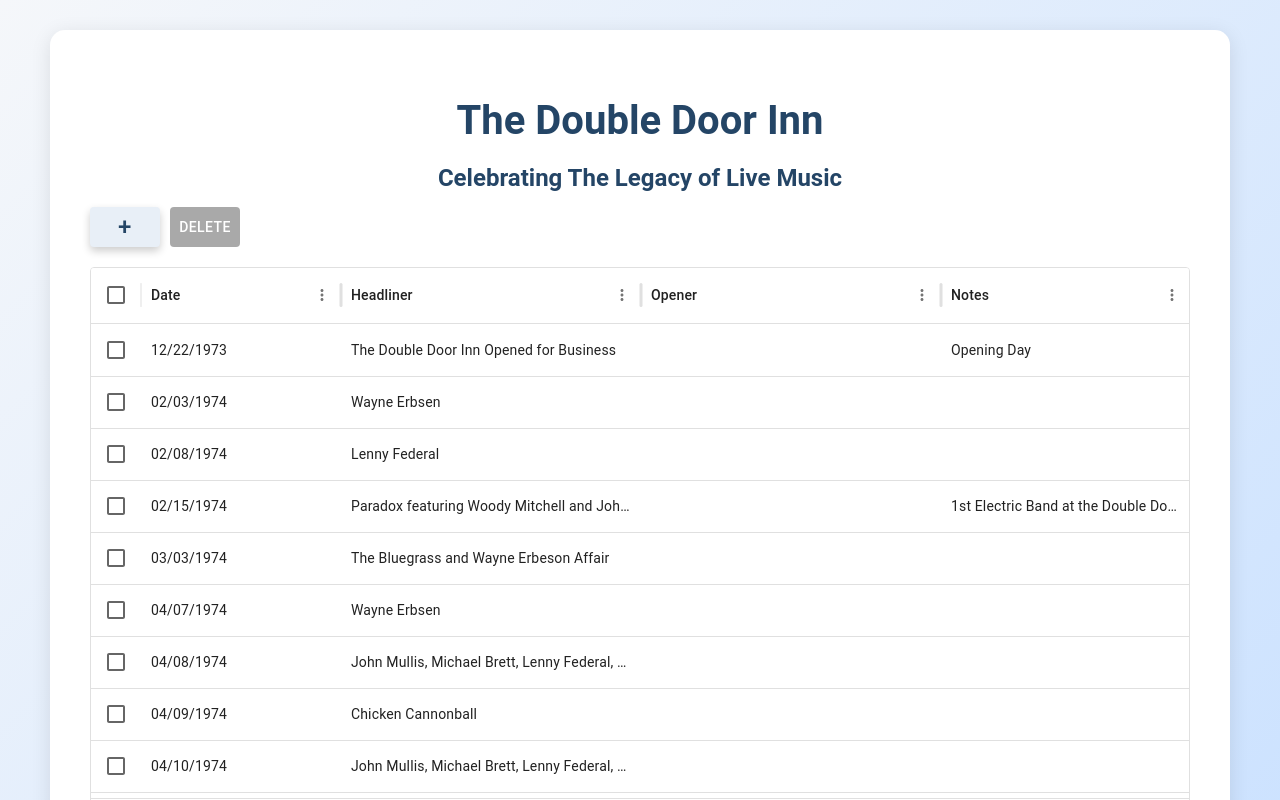
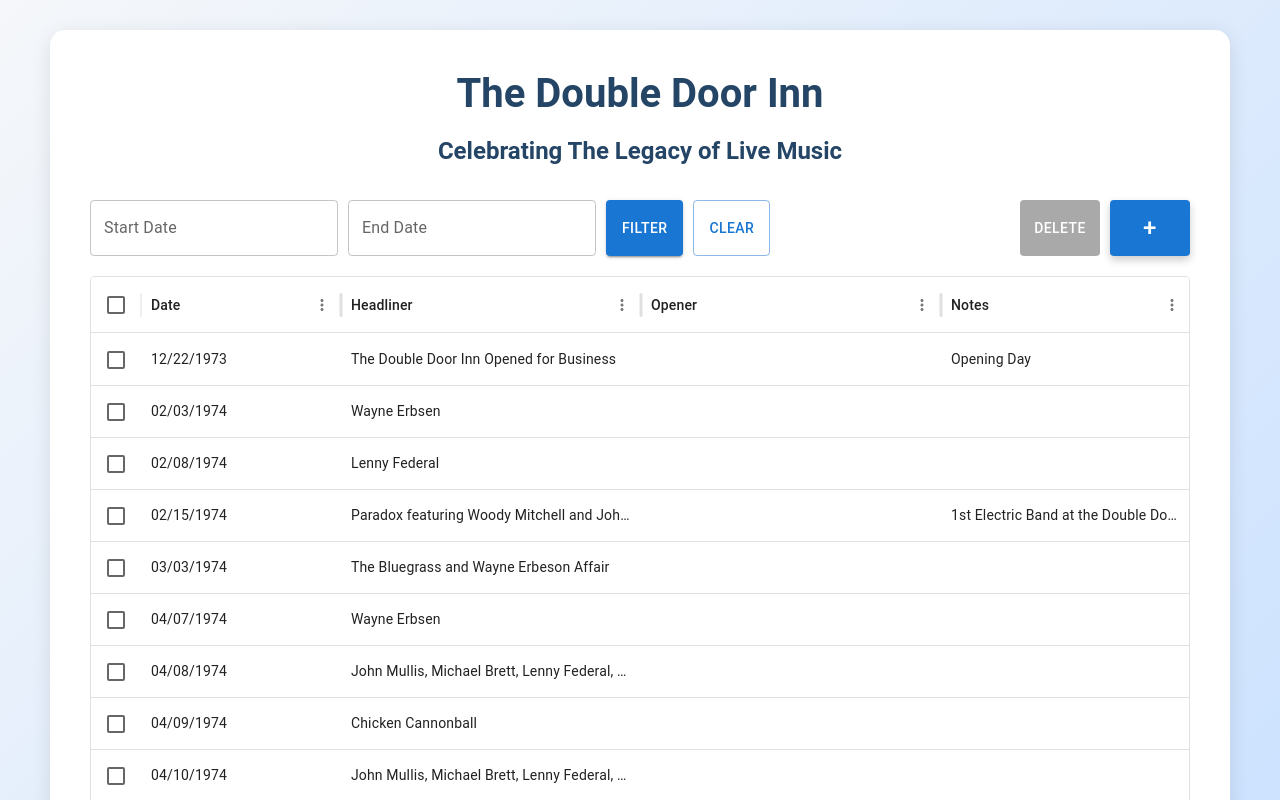
Before and after one commit to connorfewin/double-door-inn, a React (Create React App) app: page / in a window 1280 px wide. Shown: the top 800 px of the page. Built offline with nearby package versions, Linux system fonts and the light colour scheme.

Commit message:
Date filters, Stlying, refactoring of code architecture

```diff
--- a/src/Components/DataTable.js
+++ b/src/Components/DataTable.js
@@ -1,10 +1,11 @@
 import React, { useState } from 'react';
 import { DataGrid } from '@mui/x-data-grid';
 import AddButton from './AddButton';
-import { Button } from '@mui/material';
+import DeleteButton from './DeleteButton';
+import DateFilter from './DateFilter'; // Import the new DateFilter component
 import sampleData from '../Helpers/SampleData.json';
-import '../Styles/DataTable.css'; // Updated import
-import '../Styles/Buttons.css'; // For button styles
+import '../Styles/DataTable.css';
+import '../Styles/Buttons.css';
 
 const columns = [
   { field: 'DATE', headerName: 'Date', width: 200, cellClassName: 'tableCell', sortComparator: (v1, v2) => new Date(v1) - new Date(v2) },
@@ -36,6 +37,7 @@
 
 function DataTable() {
   const [rows, setRows] = useState(initialRows);
+  const [filteredRows, setFilteredRows] = useState(initialRows);
   const [selectionModel, setSelectionModel] = useState([]);
 
   const handleAdd = (newEntry) => {
@@ -45,31 +47,33 @@
       DATE: getDate(newEntry.DATE),
     };
     setRows([...rows, newRow]);
+    setFilteredRows([...rows, newRow]); // Update filtered rows as well
   };
 
-  const handleDelete = () => {
-    const remainingRows = rows.filter((row) => !selectionModel.includes(row.id));
-    setRows(remainingRows);
-    setSelectionModel([]);
+  const handleFilter = (filtered) => {
+    setFilteredRows(filtered);
   };
 
   return (
     <div>
-      <div className="button-container">
-        <AddButton onAdd={handleAdd} />
-        <Button
-          variant="contained"
-          className="delete-button"
-          onClick={handleDelete}
-          disabled={selectionModel.length === 0}
-          style={{ marginLeft: '10px' }}
-        >
-          Delete
-        </Button>
+      {/* Updated row container for the filter and buttons */}
+      <div className="filter-button-container">
+        <DateFilter rows={rows} onFilter={handleFilter} />
+        <div className="button-container">
+          <DeleteButton
+            selectionModel={selectionModel}
+            rows={rows}
+            setRows={setRows}
+            setSelectionModel={setSelectionModel}
+            setFilteredRows={setFilteredRows} // Pass setFilteredRows as prop
+          />
+          <AddButton onAdd={handleAdd} />
+        </div>
       </div>
+
       <div style={{ height: 600, width: '100%', margin: 'auto', overflowX: 'auto' }}>
         <DataGrid
-          rows={rows}
+          rows={filteredRows}
           columns={columns}
           checkboxSelection
           onRowSelectionModelChange={(newSelectionModel) => {
--- /dev/null
+++ b/src/Components/DateFilter.js
@@ -0,0 +1,61 @@
+import React, { useState } from 'react';
+import { Box, TextField, Button } from '@mui/material';
+import { DatePicker } from '@mui/x-date-pickers/DatePicker';
+import { LocalizationProvider } from '@mui/x-date-pickers/LocalizationProvider';
+import { AdapterDayjs } from '@mui/x-date-pickers/AdapterDayjs';
+import dayjs from 'dayjs';
+
+const DateFilter = ({ rows, onFilter }) => {
+  const [startDate, setStartDate] = useState(null);
+  const [endDate, setEndDate] = useState(null);
+
+  const handleDateFilter = () => {
+    const filtered = rows.filter((row) => {
+      const rowDate = dayjs(row.DATE, 'MM/DD/YYYY');
+
+      if (startDate && endDate) {
+        return rowDate.isAfter(dayjs(startDate)) && rowDate.isBefore(dayjs(endDate));
+      } else if (startDate) {
+        return rowDate.isAfter(dayjs(startDate));
+      } else if (endDate) {
+        return rowDate.isBefore(dayjs(endDate));
+      }
+      return true;
+    });
+
+    onFilter(filtered);
+  };
+
+  const handleClearFilter = () => {
+    setStartDate(null);
+    setEndDate(null);
+    onFilter(rows); // Reset to all rows
+  };
+
+  return (
+    <LocalizationProvider dateAdapter={AdapterDayjs}>
+      <Box display="flex" gap="10px" margin="20px 0">
+        <DatePicker
+          label="Start Date"
+          value={startDate}
+          onChange={(newValue) => setStartDate(newValue)}
+          renderInput={(params) => <TextField {...params} fullWidth />}
+        />
+        <DatePicker
+          label="End Date"
+          value={endDate}
+          onChange={(newValue) => setEndDate(newValue)}
+          renderInput={(params) => <TextField {...params} fullWidth />}
+        />
+        <Button variant="contained" onClick={handleDateFilter}>
+          Filter
+        </Button>
+        <Button variant="outlined" onClick={handleClearFilter}>
+          Clear
+        </Button>
+      </Box>
+    </LocalizationProvider>
+  );
+};
+
+export default DateFilter;
--- /dev/null
+++ b/src/Components/DeleteButton.js
@@ -0,0 +1,63 @@
+import React, { useState } from 'react';
+import { Button, Dialog, DialogActions, DialogContent, DialogContentText, DialogTitle, Typography } from '@mui/material';
+
+function DeleteButton({ selectionModel, rows, setRows, setSelectionModel, setFilteredRows }) {
+  const [open, setOpen] = useState(false);
+
+  const handleDelete = () => {
+    const remainingRows = rows.filter((row) => !selectionModel.includes(row.id));
+    setRows(remainingRows);
+    setFilteredRows(remainingRows); // Ensure filteredRows is updated too
+    setSelectionModel([]);
+    setOpen(false); // Close the modal after deleting
+  };
+
+  const handleOpenModal = () => {
+    setOpen(true); // Open the modal
+  };
+
+  const handleCloseModal = () => {
+    setOpen(false); // Close the modal without deleting
+  };
+
+  return (
+    <>
+      <Button
+        variant="contained"
+        className="delete-button"
+        onClick={handleOpenModal}
+        disabled={selectionModel.length === 0}
+        style={{ marginLeft: '10px' }}
+      >
+        Delete
+      </Button>
+
+      <Dialog open={open} onClose={handleCloseModal}>
+        <DialogTitle>{"Are you sure?"}</DialogTitle>
+        <DialogContent>
+          <DialogContentText>
+            Are you sure you want to delete the following entries?
+            {selectionModel.map((id) => {
+              const selectedRow = rows.find((row) => row.id === id);
+              return (
+                <Typography key={id}>
+                  <strong>Date:</strong> {selectedRow?.DATE}, <strong>Headliner:</strong> {selectedRow?.HEADLINER}
+                </Typography>
+              );
+            })}
+          </DialogContentText>
+        </DialogContent>
+        <DialogActions>
+          <Button onClick={handleCloseModal} color="primary">
+            No
+          </Button>
+          <Button onClick={handleDelete} color="secondary" autoFocus>
+            Yes
+          </Button>
+        </DialogActions>
+      </Dialog>
+    </>
+  );
+}
+
+export default DeleteButton;
--- a/src/Styles/Buttons.css
+++ b/src/Styles/Buttons.css
@@ -1,15 +1,22 @@
-/* Button container for layout */
-.button-container, .add-button-container {
+/* Flexbox container for DateFilter and buttons */
+.filter-button-container {
   display: flex;
-  justify-content: flex-start;
-  margin-bottom: 10px;
+  justify-content: space-between; /* Ensure even spacing */
+  align-items: center; /* Align items vertically */
+  margin-bottom: 0px;
+}
+
+/* Flexbox container for buttons */
+.button-container {
+  display: flex;
+  gap: 10px; /* Add some space between the buttons */
 }
 
 /* Common button styles */
 .add-button, .delete-button {
   border-radius: 5px;
-  width: 70px;
-  height: 40px;
+  width: 80px;
+  height: 56px; /* Match button height to the date pickers */
   display: flex;
   justify-content: center;
   align-items: center;
@@ -23,8 +30,8 @@
 /* Add Button */
 .add-button {
   font-size: 1.5rem !important;
-  background-color: #E8EFF7 !important;
-  color: #244566 !important;
+  background-color: #1976D2 !important;
+  color: #ffffff !important;
 }
 
 .add-button:hover {
@@ -35,7 +42,7 @@
 
 /* Delete Button */
 .delete-button {
-  background-color: #1976D2 !important;
+  background-color: #244566 !important;
   color: white !important;
 }
 
@@ -47,8 +54,8 @@
 
 /* Disabled Delete Button */
 .delete-button:disabled {
-  background-color: #A9A9A9 !important; /* Light gray background for disabled state */
-  color: #ffffff !important; /* Keep text white */
-  cursor: not-allowed; /* Change the cursor to indicate it's disabled */
-  box-shadow: none; /* Remove shadow when disabled */
+  background-color: #A9A9A9 !important;
+  color: #ffffff !important;
+  cursor: not-allowed;
+  box-shadow: none;
 }
--- a/src/Styles/Layout.css
+++ b/src/Styles/Layout.css
@@ -27,6 +27,7 @@
 h1 {
   font-size: 2.5rem;
   margin-bottom: 20px;
+  margin-top: 0px;
 }
 
 h2 {
```
